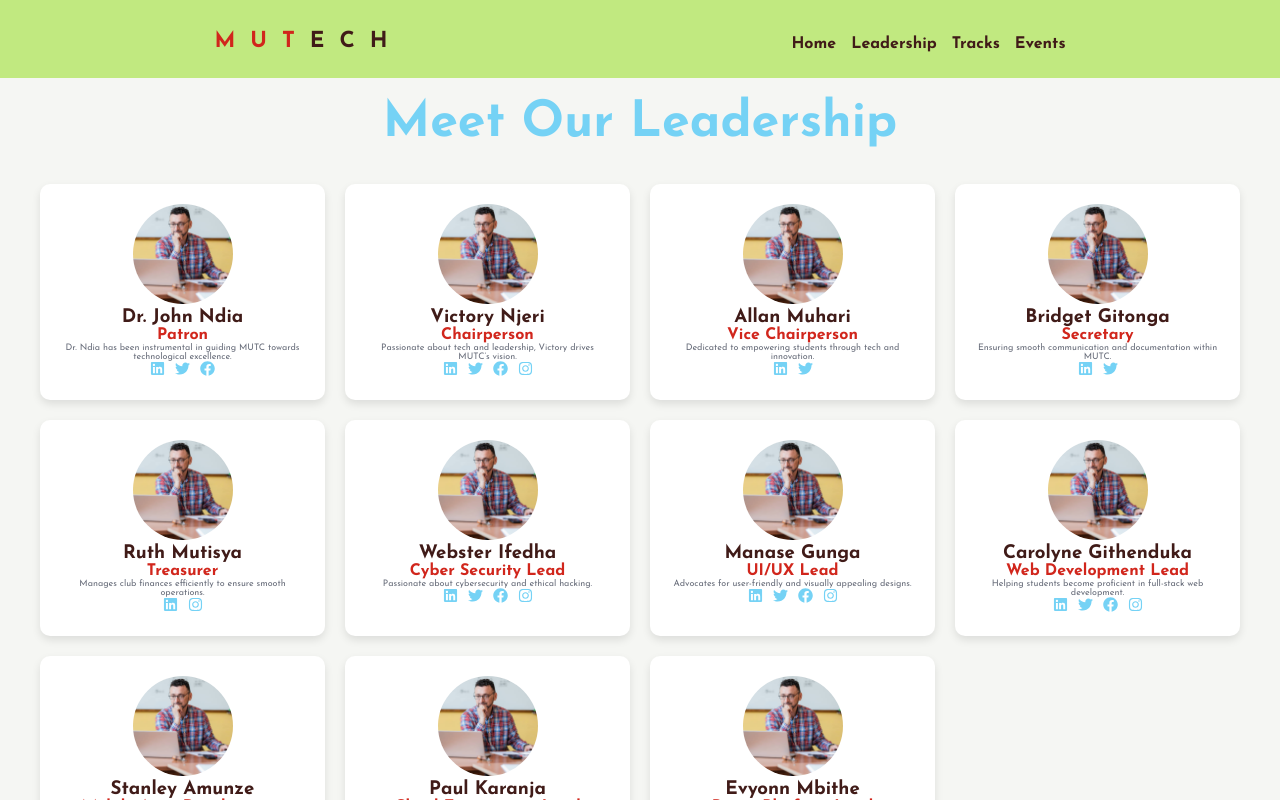
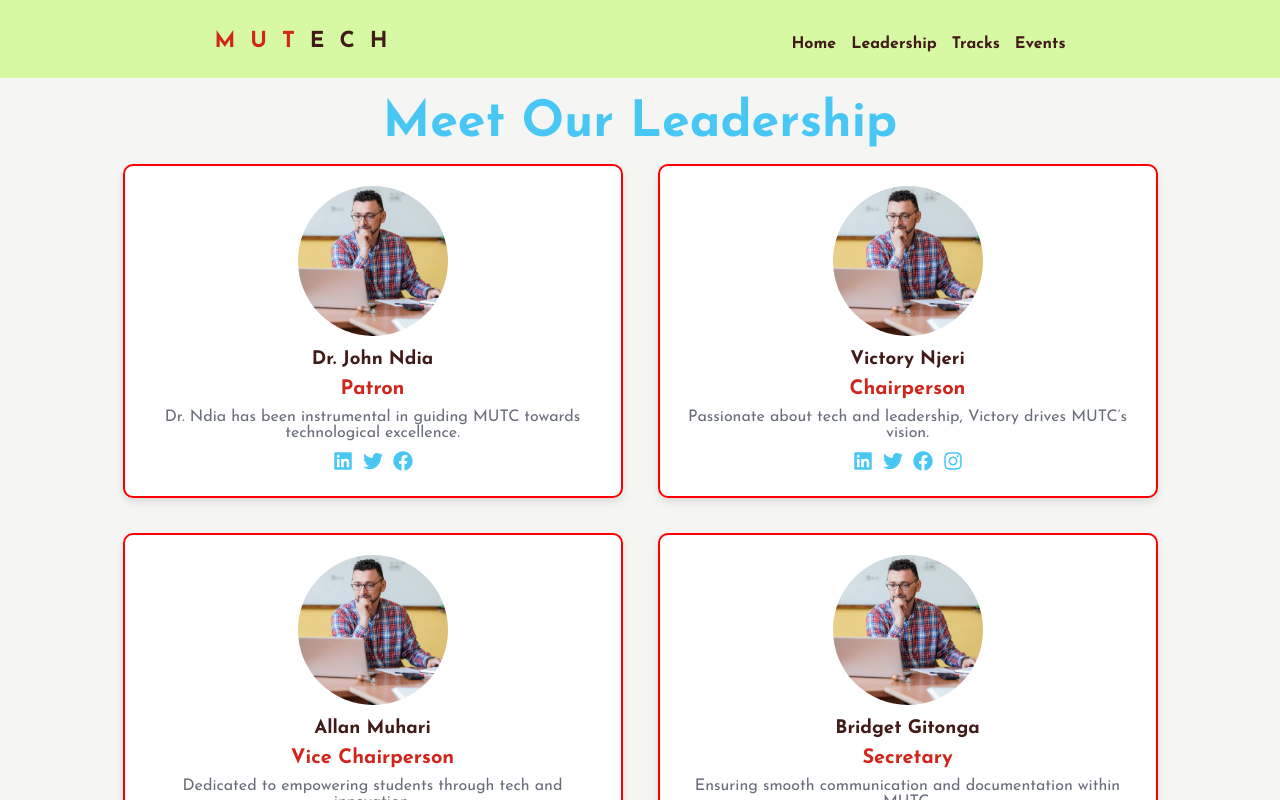
Before and after one commit to FrancisMurayaDev/murang-a-university-tech-club, a React (Vite) app: page /leadership in a window 1280 px wide. Shown: the top 800 px of the page. Built offline with nearby package versions, Linux system fonts and the light colour scheme.

Commit message:
modify leadership

```diff
--- a/src/Components/LeaderCard/LeaderCard.css
+++ b/src/Components/LeaderCard/LeaderCard.css
@@ -4,27 +4,39 @@
   padding: 2rem;
   text-align: center;
   box-shadow: 0 4px 8px rgba(0, 0, 0, 0.1);
+  width: 50rem;
+  border: 2px solid red;
+}
+
+.leader-card:hover {
+  background-color: var(--color-green);
+
 }
 
 .leader-image {
-  width: 10rem;
-  height: 10rem;
+  width: 15rem;
+  height: 15rem;
   border-radius: 50%;
   object-fit: cover;
+  margin-bottom: 1rem;
 }
 
 .leader-role {
   font-weight: bold;
   color: var(--color-red);
+  /* border: 2px solid red; */
+  font-size: 2rem;
+  margin-top: 1rem;
 }
 
 .leader-bio {
-  font-size: 0.9rem;
+  font-size: 1.6rem;
+  margin: 1rem 0;
   color: var(--color-black-light);
 }
 
 .leader-socials a {
   margin: 0 0.5rem;
   color: var(--color-blue);
-  font-size: 1.5rem;
+  font-size: 2rem;
 }
--- a/src/Pages/Leadership/Leadership.css
+++ b/src/Pages/Leadership/Leadership.css
@@ -1,9 +1,9 @@
-.leadership-title {
+/* .leadership-title {
   color: var(--color-blue);
   font-size: 5rem;
-}
+} */
 
-.leadership {
+/* .leadership {
   text-align: center;
   padding: 2rem;
 }
@@ -13,4 +13,27 @@
   grid-template-columns: repeat(auto-fit, minmax(250px, 1fr));
   gap: 2rem;
   padding: 2rem;
+} */
+
+.leadership {
+  /* border: 2px solid red; */
+  min-height: 100vh;
+  margin-top: 2rem;
 }
+
+.leadership-title {
+  /* border: 2px solid orange; */
+  color: var(--color-blue);
+  font-size: 5rem;
+  text-align: center;
+
+}
+
+.leader-grid {
+  /* border: 4px solid yellow; */
+  display: flex;
+  flex-wrap: wrap;
+  gap: 3.5rem;
+  align-items: center;
+  justify-content: center;
+}
--- a/src/index.css
+++ b/src/index.css
@@ -1,10 +1,10 @@
 :root {
   --color-red: #d1261c;
-  --color-blue: #75d2f5;
+  --color-blue: #49c7f4;
   --color-white: #ffffff;
   --color-black: #401b18;
   --color-black-light: #686d7a;
-  --color-green: #c1e980;
+  --color-green: #d8f9a4;
 }
 
 * {
```
